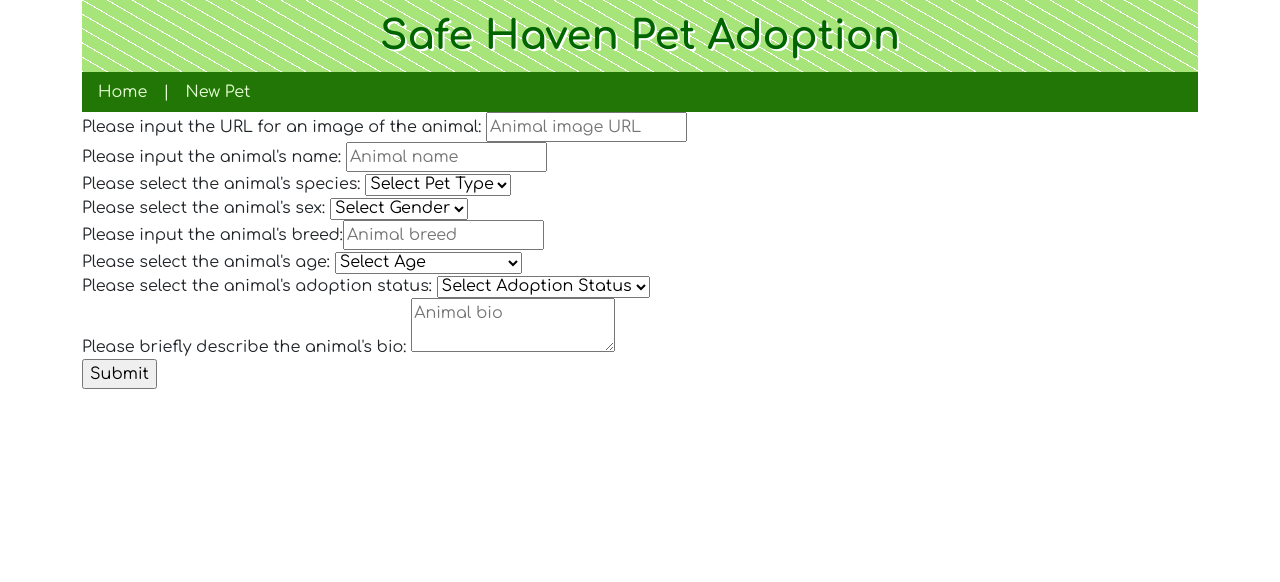
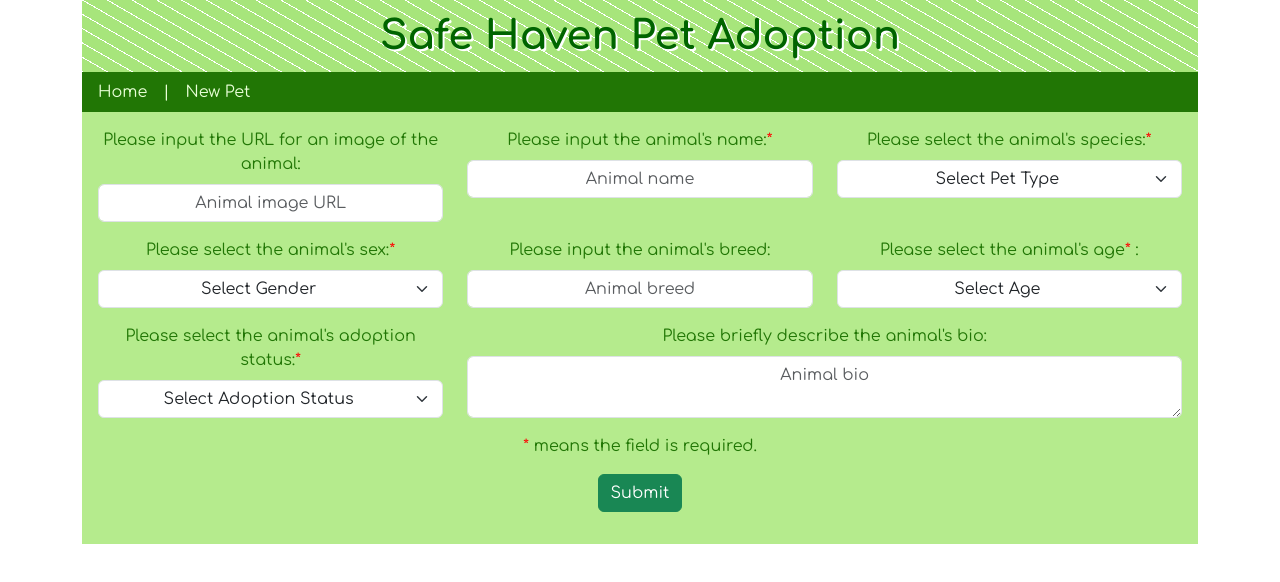
Before and after one commit to cpeppsi/Safe-Haven-Front-End, a React (Create React App) app: page /new in a window 1280 px wide. Shown: the top 582 px of the page. Built offline with nearby package versions, Linux system fonts and the light colour scheme.

Commit message:
More styling

```diff
--- a/src/Components/New.js
+++ b/src/Components/New.js
@@ -1,6 +1,11 @@
 import { useState } from "react";
 import { useNavigate } from "react-router-dom";
 import NavigationBar from './Navbar';
+import Form from 'react-bootstrap/Form';
+import Row from 'react-bootstrap/Row';
+import Button from 'react-bootstrap/Button';
+import Col from 'react-bootstrap/Col';
+
 
 function New() {
   const navigate = useNavigate()
@@ -43,48 +48,58 @@
   return (
     <div className = "container-lg font-nice">
       {<NavigationBar/>}
-      <form className onSubmit={handleSubmit}>
-        <div>
-          <label>
-              Please input the URL for an image of the animal: <input type="text" name="petImage" placeholder="Animal image URL" value={petInput.petImage} onChange={handleChange}/>
-          </label>
-        </div>
+      <Form className='p-3' onSubmit={handleSubmit} style={{backgroundColor:'#B5EB8D', color:"#217605"}} >
+        <Row className='mb-3'>
+          <Form.Group as={Col} style={{textAlign:'center'}}>
+            <Form.Label>
+                Please input the URL for an image of the animal:
+            </Form.Label>
+            <Form.Control type="text" name="petImage" placeholder="Animal image URL" value={petInput.petImage} onChange={handleChange} style={{textAlign:'center'}}/>
+          </Form.Group>
 
-        <div>
-          <label>
-              Please input the animal's name: <input type="text" name="petName" placeholder="Animal name" value={petInput.petName} onChange={handleChange} required/>
-          </label>
-        </div>
+          <Form.Group as={Col} style={{textAlign:'center'}}>
+            <Form.Label>
+                Please input the animal's name:<span style={{color:'red'}}>*</span>
+            </Form.Label>
+            <Form.Control type="text" name="petName" placeholder="Animal name" value={petInput.petName} onChange={handleChange} required style={{textAlign:'center'}}/>
+          </Form.Group>
 
-        <div>
-          <label>
-            Please select the animal's species: <select name="petType" value={petInput.petType} onChange={handleChange} required>
+          <Form.Group as={Col} style={{textAlign:'center'}}>
+            <Form.Label>
+              Please select the animal's species:<span style={{color:'red'}}>*</span>
+            </Form.Label>
+            <Form.Select name="petType" value={petInput.petType} onChange={handleChange} required style={{textAlign:'center'}}>
                 <option value="">Select Pet Type</option>
                 <option value="Dog">Dog</option>
                 <option value="Cat">Cat</option>
-              </select>
-          </label>
-        </div>
+            </Form.Select>
+          </Form.Group>
+        </Row>
 
-        <div>
-          <label>
-            Please select the animal's sex: <select name="petGender" value={petInput.petGender} onChange={handleChange} required>
+        <Row className='mb-3'>
+          <Form.Group as={Col} style={{textAlign:'center'}}>
+            <Form.Label>
+              Please select the animal's sex:<span style={{color:'red'}}>*</span>
+            </Form.Label>
+            <Form.Select name="petGender" value={petInput.petGender} onChange={handleChange} required style={{textAlign:'center'}}>
                 <option value="">Select Gender</option>
                 <option value="Male">Male</option>
                 <option value="Female">Female</option>
-              </select>
-          </label>
-        </div>
+            </Form.Select>
+          </Form.Group>
 
-        <div>
-          <label>
-            Please input the animal's breed:<input type="text" name="petBreed" placeholder="Animal breed" value={petInput.petBreed} onChange={handleChange}/>
-          </label>
-        </div>
+          <Form.Group as={Col} style={{textAlign:'center'}}>
+            <Form.Label>
+              Please input the animal's breed:
+            </Form.Label>
+            <Form.Control type="text" name="petBreed" placeholder="Animal breed" value={petInput.petBreed} onChange={handleChange} style={{textAlign:'center'}}/>
+          </Form.Group>
 
-        <div>
-          <label>
-              Please select the animal's age: <select name="petAge" value={petInput.petAge} onChange={handleChange} required>
+          <Form.Group as={Col} style={{textAlign:'center'}}>
+            <Form.Label>
+                Please select the animal's age<span style={{color:'red'}}>*</span> :
+            </Form.Label>
+            <Form.Select name="petAge" value={petInput.petAge} onChange={handleChange} required style={{textAlign:'center'}}>
                 <option value="">Select Age</option>
                 <option value="6-8 weeks">6-8 weeks</option>
                 <option value="10-12 weeks">10-12 weeks</option>
@@ -106,29 +121,36 @@
                 <option value="14 years">14 years</option>
                 <option value="15 years">15 years</option>
                 <option value="Senior over 16 years">Senior over 16 years</option>
-              </select>
-          </label>
-        </div>
+                </Form.Select>
+          </Form.Group>
+        </Row>
 
-        <div>
-          <label>
-              Please select the animal's adoption status: <select name="petAdoptionStatus" value={petInput.petAdoptionStatus} onChange={handleChange} required>
+        <Row className='mb-3'>
+          <Form.Group as={Col} style={{textAlign:'center'}}>
+            <Form.Label>
+                Please select the animal's adoption status:<span style={{color:'red'}}>*</span>
+            </Form.Label>
+            <Form.Select name="petAdoptionStatus" value={petInput.petAdoptionStatus} onChange={handleChange} required style={{textAlign:'center'}}>
                   <option value="">Select Adoption Status</option>
                   <option value='Coming Soon'>Coming Soon</option>
                   <option value='Ready to Adopt'>Ready to Adopt</option>
                   <option value='Pending Adoption'>Pending Adoption</option>
                   <option value='Adopted'>Adopted</option>
-              </select>
-          </label>
-        </div>
+                </Form.Select>
+          </Form.Group>
 
-        <div>
-          <label>
-              Please briefly describe the animal's bio: <textarea name="petBio" placeholder="Animal bio" value={petInput.petBio} onChange={handleChange}/>
-          </label>
-        </div>
-        <input type="submit"/>
-      </form>
+          <Form.Group as={Col} sm={8} style={{textAlign:'center'}}>
+            <Form.Label>
+                Please briefly describe the animal's bio:
+            </Form.Label>
+            <Form.Control as='textarea' name="petBio" placeholder="Animal bio" value={petInput.petBio} onChange={handleChange} style={{textAlign:'center'}}/>
+          </Form.Group>
+        </Row>
+        <Form.Group className='mb-3 mx-auto w-50' style={{textAlign: 'center'}}>
+          <p><span style={{color:'red'}}>*</span> means the field is required.</p>
+          <Button type='submit' variant='success'>Submit</Button>
+        </Form.Group>
+      </Form>
     </div>
   );
 }
--- a/src/Components/Pet.js
+++ b/src/Components/Pet.js
@@ -1,6 +1,7 @@
 import { useState, useEffect } from "react";
 import { useNavigate, useParams } from "react-router-dom";
 import NavigationBar from './Navbar';
+import Card from 'react-bootstrap/Card'
 
 function Pet() {
   const [pet, setPet] = useState({})
@@ -32,6 +33,16 @@
   const display = pet && (
     <div className = "font-nice container-lg">
       {<NavigationBar/>}
+      <div  style={{backgroundColor:'#B5EB8D', textAlign:'center'}}>
+        <Card style={{
+            display: 'inline-block',
+            border:'2px solid #217605',
+            margin: '5px',
+            backgroundColor:"#217605",
+            textAlign:'center',
+            marginTop: '8px',
+            color:'#B5EB8D'
+            }}>
           <img src={pet.petImage} alt="Pet" height={300} />
           <h1>{pet.petName}</h1>
           <p>Species: {pet.petType}</p>
@@ -44,6 +55,8 @@
             <button onClick={() => navigate(`/pet/update/${id}`)}>Edit</button>
             <button onClick={deletePet}>Delete</button>
           </div>
+        </Card>
+      </div>
     </div>
   )
 
--- a/src/Components/UpdatePet.js
+++ b/src/Components/UpdatePet.js
@@ -47,7 +47,7 @@
 const display = petInput && (
   <div className = "container-lg font-nice">
     {<NavigationBar/>}
-    <form name='editPet' onSubmit={handleSubmit}>
+    <Form className='p-3' onSubmit={handleSubmit} style={{backgroundColor:'#B5EB8D', color:"#217605"}}>
       <div>
         <label>
           Animal image URL: <input onChange={handleChange} value={petInput.petImage} name='petImage' placeholder='Animal image URL' />
@@ -129,7 +129,7 @@
           <input type='submit' />
         </label>
       </div>
-    </form>
+    </Form>
   </div>
 );
 
```
Lines whose indentation alone changed are shown as unchanged.
